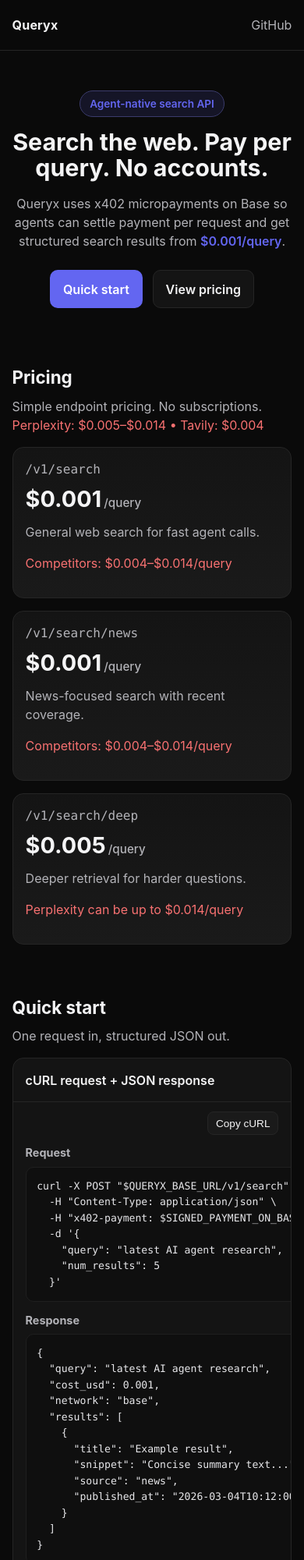
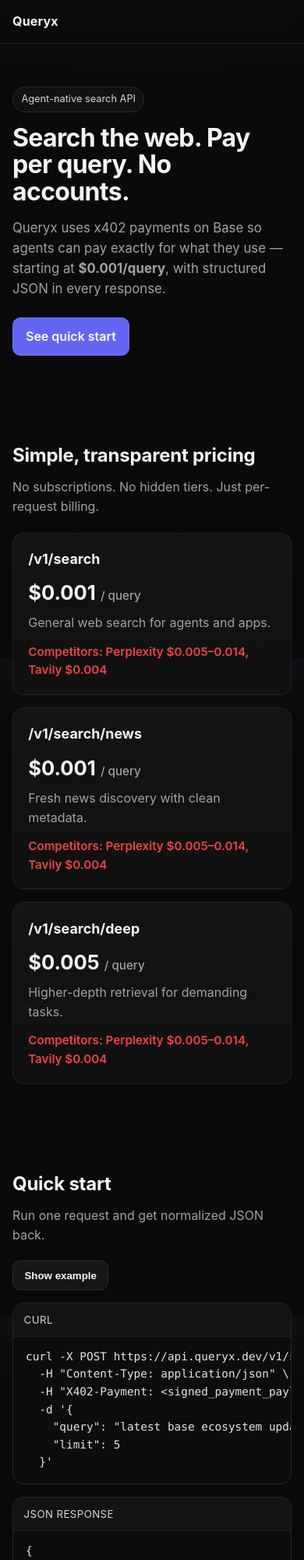
Before and after one commit to langoustine69/queryx, a website: page landing/index.html in a window 390 px wide. Shown: the top 2000 px of the page at 78% size. Drawn offline with Linux system fonts and the light colour scheme.

Commit message:
feat: implement task 0x99024b4e593404877f via TaskMarket agent #24583

```diff
--- a/landing/index.html
+++ b/landing/index.html
@@ -3,204 +3,154 @@
   <head>
     <meta charset="utf-8" />
     <meta name="viewport" content="width=device-width,initial-scale=1" />
-    <meta name="theme-color" content="#0a0a0a" />
+    <title>Queryx — Agent-native Search API</title>
     <meta
       name="description"
-      content="Queryx is an agent-native search API with x402 micropayments on Base. Search the web with pay-per-query pricing and no accounts."
+      content="Search the web with Queryx. Pay per query over x402 on Base. No accounts, no subscriptions."
     />
-    <title>Queryx — Agent-native search API</title>
+    <meta name="theme-color" content="#0a0a0a" />
     <link rel="stylesheet" href="./styles.css" />
   </head>
   <body>
     <header class="site-header">
-      <div class="container header-inner">
+      <div class="container row">
         <a class="brand" href="#" aria-label="Queryx home">Queryx</a>
-        <a
-          class="header-link"
-          href="https://github.com/langoustine69/queryx"
-          target="_blank"
-          rel="noreferrer"
-        >
-          GitHub
-        </a>
       </div>
     </header>
 
     <main>
-      <section class="hero container">
+      <section class="hero section">
+        <div class="container">
           <p class="eyebrow">Agent-native search API</p>
           <h1>Search the web. Pay per query. No accounts.</h1>
           <p class="subheadline">
-          Queryx uses x402 micropayments on Base so agents can settle payment
-          per request and get structured search results from
-          <span class="accent">$0.001/query</span>.
+            Queryx uses x402 payments on Base so agents can pay exactly for what they use —
+            starting at <strong>$0.001/query</strong>, with structured JSON in every response.
           </p>
-        <div class="hero-actions">
-          <a href="#quick-start" class="btn btn-primary">Quick start</a>
-          <a href="#pricing" class="btn btn-ghost">View pricing</a>
+          <a class="cta" href="#quick-start">See quick start</a>
         </div>
       </section>
 
-      <section id="pricing" class="section container">
-        <div class="section-head">
-          <h2>Pricing</h2>
-          <p>
-            Simple endpoint pricing. No subscriptions.
-            <span class="competitor">
-              Perplexity: $0.005–$0.014 • Tavily: $0.004
-            </span>
-          </p>
-        </div>
+      <section class="pricing section" id="pricing">
+        <div class="container">
+          <h2>Simple, transparent pricing</h2>
+          <p class="section-copy">No subscriptions. No hidden tiers. Just per-request billing.</p>
 
           <div class="pricing-grid">
             <article class="card">
-            <p class="endpoint">/v1/search</p>
-            <p class="price">$0.001<span>/query</span></p>
-            <p class="card-copy">General web search for fast agent calls.</p>
-            <p class="competitor">Competitors: $0.004–$0.014/query</p>
+              <h3>/v1/search</h3>
+              <p class="price">$0.001 <span>/ query</span></p>
+              <p class="muted">General web search for agents and apps.</p>
+              <p class="competitor">Competitors: Perplexity $0.005–0.014, Tavily $0.004</p>
             </article>
 
             <article class="card">
-            <p class="endpoint">/v1/search/news</p>
-            <p class="price">$0.001<span>/query</span></p>
-            <p class="card-copy">News-focused search with recent coverage.</p>
-            <p class="competitor">Competitors: $0.004–$0.014/query</p>
+              <h3>/v1/search/news</h3>
+              <p class="price">$0.001 <span>/ query</span></p>
+              <p class="muted">Fresh news discovery with clean metadata.</p>
+              <p class="competitor">Competitors: Perplexity $0.005–0.014, Tavily $0.004</p>
             </article>
 
             <article class="card">
-            <p class="endpoint">/v1/search/deep</p>
-            <p class="price">$0.005<span>/query</span></p>
-            <p class="card-copy">Deeper retrieval for harder questions.</p>
-            <p class="competitor">Perplexity can be up to $0.014/query</p>
+              <h3>/v1/search/deep</h3>
+              <p class="price">$0.005 <span>/ query</span></p>
+              <p class="muted">Higher-depth retrieval for demanding tasks.</p>
+              <p class="competitor">Competitors: Perplexity $0.005–0.014, Tavily $0.004</p>
             </article>
+          </div>
         </div>
       </section>
 
-      <section id="quick-start" class="section container">
-        <div class="section-head">
+      <section class="quick-start section" id="quick-start">
+        <div class="container">
           <h2>Quick start</h2>
-          <p>One request in, structured JSON out.</p>
+          <p class="section-copy">Run one request and get normalized JSON back.</p>
+
+          <button
+            id="quickstart-toggle"
+            class="collapse-btn"
+            type="button"
+            aria-expanded="false"
+            aria-controls="quickstart-content"
+          >
+            Show example
+          </button>
+
+          <div id="quickstart-content" class="quickstart-content" hidden>
+            <div class="code-wrap">
+              <p class="code-label">cURL</p>
+              <pre><code>curl -X POST https://api.queryx.dev/v1/search \
+  -H "Content-Type: application/json" \
+  -H "X402-Payment: &lt;signed_payment_payload&gt;" \
+  -d '{
+    "query": "latest base ecosystem updates",
+    "limit": 5
+  }'</code></pre>
             </div>
 
-        <details class="code-panel" open>
-          <summary>cURL request + JSON response</summary>
-          <div class="code-toolbar">
-            <button id="copyCurl" class="copy-btn" type="button">Copy cURL</button>
-          </div>
-          <div class="code-grid">
-            <div>
-              <h3>Request</h3>
-              <pre><code id="curlCommand">curl -X POST "$QUERYX_BASE_URL/v1/search" \
-  -H "Content-Type: application/json" \
-  -H "x402-payment: $SIGNED_PAYMENT_ON_BASE" \
-  -d '{
-    "query": "latest AI agent research",
-    "num_results": 5
-  }'</code></pre>
-            </div>
-            <div>
-              <h3>Response</h3>
+            <div class="code-wrap">
+              <p class="code-label">JSON response</p>
               <pre><code>{
-  "query": "latest AI agent research",
-  "cost_usd": 0.001,
-  "network": "base",
+  "query": "latest base ecosystem updates",
   "results": [
     {
-      "title": "Example result",
-      "snippet": "Concise summary text...",
-      "source": "news",
-      "published_at": "2026-03-04T10:12:00Z"
+      "title": "Base ecosystem roundup",
+      "url": "https://example.com/base-roundup",
+      "snippet": "A summary of major launches and milestones..."
     }
-  ]
+  ],
+  "usage": {
+    "endpoint": "/v1/search",
+    "cost_usd": 0.001
+  }
 }</code></pre>
             </div>
           </div>
-        </details>
+        </div>
       </section>
 
-      <section id="how-it-works" class="section container">
-        <div class="section-head">
+      <section class="how-it-works section" id="how-it-works">
+        <div class="container">
           <h2>How it works</h2>
-        </div>
           <div class="steps">
             <article class="step">
               <span class="step-number">1</span>
-            <h3>Send a query</h3>
-            <p>Call a Queryx endpoint with your search payload.</p>
+              <h3>Send query</h3>
+              <p>Your agent calls a Queryx endpoint with a search prompt.</p>
             </article>
             <article class="step">
               <span class="step-number">2</span>
               <h3>x402 payment on Base</h3>
-            <p>
-              Attach the x402 payment proof and settle instantly on Base.
-            </p>
+              <p>Payment is attached to the request using x402 over Base rails.</p>
             </article>
             <article class="step">
               <span class="step-number">3</span>
               <h3>Get structured JSON</h3>
-            <p>Receive machine-friendly results for direct agent use.</p>
+              <p>Receive normalized results ready for tool use and chaining.</p>
             </article>
+          </div>
         </div>
       </section>
     </main>
 
     <footer class="site-footer">
-      <div class="container footer-inner">
-        <a
-          href="https://github.com/langoustine69/queryx"
-          target="_blank"
-          rel="noreferrer"
-        >
-          GitHub
-        </a>
+      <div class="container footer-row">
+        <a href="https://github.com/langoustine69/queryx" target="_blank" rel="noreferrer">GitHub</a>
         <p>Built by @langoustine69</p>
       </div>
     </footer>
 
     <script>
       (function () {
-        var copyBtn = document.getElementById("copyCurl");
-        var curlCode = document.getElementById("curlCommand");
-        if (!copyBtn || !curlCode) return;
+        const toggle = document.getElementById("quickstart-toggle");
+        const content = document.getElementById("quickstart-content");
+        if (!toggle || !content) return;
 
-        function copyText(text) {
-          if (navigator.clipboard && window.isSecureContext) {
-            return navigator.clipboard.writeText(text);
-          }
-          return new Promise(function (resolve, reject) {
-            try {
-              var area = document.createElement("textarea");
-              area.value = text;
-              area.style.position = "fixed";
-              area.style.opacity = "0";
-              document.body.appendChild(area);
-              area.focus();
-              area.select();
-              var ok = document.execCommand("copy");
-              document.body.removeChild(area);
-              if (!ok) throw new Error("Copy failed");
-              resolve();
-            } catch (err) {
-              reject(err);
-            }
-          });
-        }
-
-        copyBtn.addEventListener("click", function () {
-          var original = copyBtn.textContent;
-          copyText(curlCode.textContent.trim())
-            .then(function () {
-              copyBtn.textContent = "Copied";
-              setTimeout(function () {
-                copyBtn.textContent = original;
-              }, 1200);
-            })
-            .catch(function () {
-              copyBtn.textContent = "Failed";
-              setTimeout(function () {
-                copyBtn.textContent = original;
-              }, 1200);
-            });
+        toggle.addEventListener("click", function () {
+          const isExpanded = toggle.getAttribute("aria-expanded") === "true";
+          toggle.setAttribute("aria-expanded", String(!isExpanded));
+          toggle.textContent = isExpanded ? "Show example" : "Hide example";
+          content.hidden = isExpanded;
         });
       })();
     </script>
--- a/landing/styles.css
+++ b/landing/styles.css
@@ -1,17 +1,17 @@
 :root {
   --bg: #0a0a0a;
   --surface: #141414;
-  --surface-2: #1a1a1a;
-  --border: #252525;
+  --surface-2: #101010;
   --text: #f4f4f5;
-  --muted: #b3b3b8;
+  --muted: #a1a1aa;
   --accent: #6366f1;
-  --danger: #f87171;
+  --danger: #ef4444;
+  --border: #242424;
+  --radius: 14px;
+  --container: 1100px;
 }
 
-*,
-*::before,
-*::after {
+* {
   box-sizing: border-box;
 }
 
@@ -27,20 +27,23 @@ html {
 
 body {
   font-family: Inter, system-ui, -apple-system, Segoe UI, Roboto, Helvetica, Arial, sans-serif;
-  background: var(--bg);
+  background: radial-gradient(1200px 500px at 50% -180px, #1d1d2d 0%, var(--bg) 55%) fixed;
   color: var(--text);
-  line-height: 1.5;
+  line-height: 1.55;
   text-rendering: optimizeLegibility;
-}
-
-a {
-  color: inherit;
-  text-decoration: none;
+  -webkit-font-smoothing: antialiased;
 }
 
 .container {
-  width: min(1100px, 92%);
-  margin: 0 auto;
+  width: min(calc(100% - 2rem), var(--container));
+  margin-inline: auto;
+}
+
+.row,
+.footer-row {
+  display: flex;
+  align-items: center;
+  justify-content: space-between;
 }
 
 .site-header {
@@ -48,125 +51,89 @@ a {
   top: 0;
   z-index: 20;
   backdrop-filter: blur(8px);
-  background: color-mix(in srgb, var(--bg) 82%, transparent);
+  background: color-mix(in srgb, var(--bg), transparent 30%);
   border-bottom: 1px solid var(--border);
 }
 
-.header-inner {
-  min-height: 64px;
-  display: flex;
-  align-items: center;
-  justify-content: space-between;
+.brand {
+  color: var(--text);
+  font-weight: 700;
+  letter-spacing: 0.2px;
+  text-decoration: none;
+  padding: 0.95rem 0;
 }
 
-.brand {
-  font-weight: 700;
-  letter-spacing: 0.2px;
+.section {
+  padding: 4.5rem 0;
 }
 
-.header-link {
-  color: var(--muted);
-  transition: color 0.2s ease;
+h1,
+h2,
+h3,
+p {
+  margin: 0;
 }
 
-.header-link:hover {
-  color: var(--text);
+h1 {
+  font-size: clamp(2rem, 5vw, 3.7rem);
+  line-height: 1.08;
+  letter-spacing: -0.02em;
+  max-width: 16ch;
 }
 
-.hero {
-  padding: 4.5rem 0 2.5rem;
-  text-align: center;
+h2 {
+  font-size: clamp(1.5rem, 3.2vw, 2.2rem);
+  letter-spacing: -0.01em;
+  margin-bottom: 0.65rem;
+}
+
+h3 {
+  font-size: 1.12rem;
+  margin-bottom: 0.6rem;
 }
 
 .eyebrow {
-  display: inline-block;
-  margin: 0 0 1rem;
-  color: var(--accent);
-  background: color-mix(in srgb, var(--accent) 12%, transparent);
-  border: 1px solid color-mix(in srgb, var(--accent) 35%, var(--border));
+  display: inline-flex;
+  margin-bottom: 1rem;
+  padding: 0.35rem 0.65rem;
+  border: 1px solid #2b2b2b;
   border-radius: 999px;
-  padding: 0.35rem 0.75rem;
-  font-size: 0.85rem;
-  font-weight: 600;
-}
-
-.hero h1 {
-  margin: 0;
-  font-size: clamp(1.9rem, 5vw, 3.5rem);
-  line-height: 1.1;
+  color: #d4d4d8;
+  background: #111113;
+  font-size: 0.8rem;
 }
 
 .subheadline {
-  max-width: 760px;
-  margin: 1rem auto 0;
+  margin-top: 1rem;
   color: var(--muted);
-  font-size: clamp(1rem, 2.3vw, 1.18rem);
+  font-size: clamp(1.05rem, 2vw, 1.2rem);
+  max-width: 70ch;
 }
 
-.accent {
-  color: var(--accent);
-  font-weight: 600;
+.section-copy {
+  color: var(--muted);
+  margin-bottom: 1.3rem;
 }
 
-.hero-actions {
-  margin-top: 1.6rem;
-  display: flex;
-  gap: 0.8rem;
-  justify-content: center;
-  flex-wrap: wrap;
+.cta {
+  display: inline-block;
+  margin-top: 1.5rem;
+  text-decoration: none;
+  color: white;
+  background: var(--accent);
+  border: 1px solid #7275ff;
+  border-radius: 10px;
+  padding: 0.68rem 1rem;
+  font-weight: 600;
+  transition: transform 0.12s ease, filter 0.2s ease;
 }
 
-.btn {
-  border-radius: 10px;
-  padding: 0.72rem 1rem;
-  font-weight: 600;
-  border: 1px solid transparent;
-  transition: transform 0.15s ease, border-color 0.15s ease, background 0.15s ease;
-}
-
-.btn:hover {
+.cta:hover {
+  filter: brightness(1.08);
   transform: translateY(-1px);
 }
 
-.btn-primary {
-  background: var(--accent);
-  color: #fff;
-}
-
-.btn-primary:hover {
-  background: color-mix(in srgb, var(--accent) 88%, white);
-}
-
-.btn-ghost {
-  border-color: var(--border);
-  background: var(--surface);
-  color: var(--text);
-}
-
-.btn-ghost:hover {
-  border-color: color-mix(in srgb, var(--accent) 55%, var(--border));
-}
-
-.section {
-  padding: 2rem 0;
-}
-
-.section-head h2 {
-  margin: 0;
-  font-size: clamp(1.4rem, 3vw, 2rem);
-}
-
-.section-head p {
-  margin: 0.5rem 0 0;
-  color: var(--muted);
-}
-
-.competitor {
-  color: var(--danger);
-}
-
 .pricing-grid {
-  margin-top: 1rem;
   display: grid;
   gap: 1rem;
   grid-template-columns: repeat(3, minmax(0, 1fr));
@@ -175,162 +142,123 @@ a {
 .card {
   background: linear-gradient(180deg, var(--surface), var(--surface-2));
   border: 1px solid var(--border);
-  border-radius: 14px;
-  padding: 1rem;
-}
-
-.endpoint {
-  margin: 0;
-  color: var(--muted);
-  font-family: ui-monospace, SFMono-Regular, Menlo, Monaco, Consolas, "Liberation Mono", monospace;
+  border-radius: var(--radius);
+  padding: 1.2rem;
 }
 
 .price {
-  margin: 0.25rem 0 0;
-  font-size: 1.8rem;
+  font-size: 1.6rem;
   font-weight: 700;
-  color: var(--text);
+  margin-bottom: 0.4rem;
 }
 
 .price span {
-  margin-left: 0.2rem;
+  color: var(--muted);
   font-size: 0.95rem;
-  color: var(--muted);
   font-weight: 500;
 }
 
-.card-copy {
-  margin: 0.55rem 0 0.6rem;
+.muted {
   color: var(--muted);
 }
 
-.code-panel {
-  margin-top: 1rem;
-  background: var(--surface);
-  border: 1px solid var(--border);
-  border-radius: 14px;
+.competitor {
+  margin-top: 0.8rem;
+  color: var(--danger);
+  font-weight: 600;
+  font-size: 0.95rem;
+}
+
+.collapse-btn {
+  border: 1px solid #2b2b2b;
+  background: #161616;
+  color: var(--text);
+  border-radius: 10px;
+  padding: 0.65rem 0.9rem;
+  cursor: pointer;
+  font-weight: 600;
+  margin-bottom: 1rem;
+}
+
+.collapse-btn:hover {
+  border-color: #3a3a3a;
+}
+
+.quickstart-content {
+  display: grid;
+  gap: 1rem;
+}
+
+.code-wrap {
+  background: #0d0d0d;
+  border: 1px solid #282828;
+  border-radius: var(--radius);
   overflow: hidden;
 }
 
-.code-panel > summary {
-  cursor: pointer;
-  list-style: none;
-  user-select: none;
-  padding: 0.95rem 1rem;
-  font-weight: 600;
-  border-bottom: 1px solid var(--border);
-}
-
-.code-panel > summary::-webkit-details-marker {
-  display: none;
-}
-
-.code-toolbar {
-  display: flex;
-  justify-content: flex-end;
-  padding: 0.75rem 1rem 0;
-}
-
-.copy-btn {
-  border: 1px solid var(--border);
-  background: var(--surface-2);
-  color: var(--text);
-  border-radius: 8px;
-  font-size: 0.85rem;
-  padding: 0.42rem 0.62rem;
-  cursor: pointer;
-}
-
-.copy-btn:hover {
-  border-color: color-mix(in srgb, var(--accent) 55%, var(--border));
-}
-
-.code-grid {
-  display: grid;
-  grid-template-columns: 1fr 1fr;
-  gap: 0.8rem;
-  padding: 0.75rem 1rem 1rem;
-}
-
-.code-grid h3 {
-  margin: 0 0 0.45rem;
-  font-size: 0.9rem;
-  color: var(--muted);
+.code-label {
+  font-size: 0.83rem;
+  letter-spacing: 0.03em;
+  text-transform: uppercase;
+  color: #d4d4d8;
+  background: #131313;
+  border-bottom: 1px solid #252525;
+  padding: 0.65rem 0.85rem;
 }
 
 pre {
   margin: 0;
-  background: #0f0f0f;
-  border: 1px solid #1f1f1f;
-  border-radius: 10px;
-  padding: 0.85rem;
-  overflow: auto;
+  padding: 0.95rem 1rem;
+  overflow-x: auto;
+  font-size: 0.9rem;
+  line-height: 1.5;
 }
 
 code {
-  font-size: 0.82rem;
-  line-height: 1.45;
   font-family: ui-monospace, SFMono-Regular, Menlo, Monaco, Consolas, "Liberation Mono", monospace;
-  color: #e7e7ea;
+  color: #e4e4e7;
 }
 
 .steps {
-  margin-top: 1rem;
   display: grid;
   gap: 1rem;
   grid-template-columns: repeat(3, minmax(0, 1fr));
 }
 
 .step {
+  background: var(--surface);
   border: 1px solid var(--border);
-  border-radius: 14px;
-  background: var(--surface);
+  border-radius: var(--radius);
   padding: 1rem;
 }
 
 .step-number {
-  width: 28px;
-  height: 28px;
-  border-radius: 50%;
-  background: color-mix(in srgb, var(--accent) 18%, var(--surface));
-  border: 1px solid color-mix(in srgb, var(--accent) 65%, var(--border));
-  color: var(--accent);
-  display: inline-flex;
-  align-items: center;
-  justify-content: center;
+  width: 1.8rem;
+  height: 1.8rem;
+  display: inline-grid;
+  place-items: center;
+  border-radius: 999px;
+  background: #20224b;
+  color: #d6d7ff;
+  border: 1px solid #343675;
   font-weight: 700;
-  font-size: 0.85rem;
+  margin-bottom: 0.65rem;
 }
 
-.step h3 {
-  margin: 0.7rem 0 0.3rem;
-}
-
-.step p {
-  margin: 0;
+.site-footer {
+  border-top: 1px solid var(--border);
+  padding: 1.1rem 0 1.4rem;
   color: var(--muted);
 }
 
-.site-footer {
-  margin-top: 2.2rem;
-  border-top: 1px solid var(--border);
+.site-footer a {
+  color: var(--text);
+  text-decoration: none;
 }
 
-.footer-inner {
-  min-height: 64px;
-  display: flex;
-  align-items: center;
-  justify-content: space-between;
-  gap: 1rem;
-}
-
-.footer-inner a {
-  color: var(--text);
-}
-
-.footer-inner p {
-  margin: 0;
-  color: var(--muted);
+.site-footer a:hover {
+  text-decoration: underline;
+  text-underline-offset: 2px;
 }
 
 @media (max-width: 900px) {
@@ -339,11 +267,13 @@ code {
     grid-template-columns: 1fr;
   }
 
-  .code-grid {
-    grid-template-columns: 1fr;
+  .section {
+    padding: 3.4rem 0;
   }
 
-  .hero {
-    padding-top: 3.2rem;
+  .footer-row {
+    flex-direction: column;
+    align-items: flex-start;
+    gap: 0.35rem;
   }
 }
```
Lines whose indentation alone changed are shown as unchanged.
